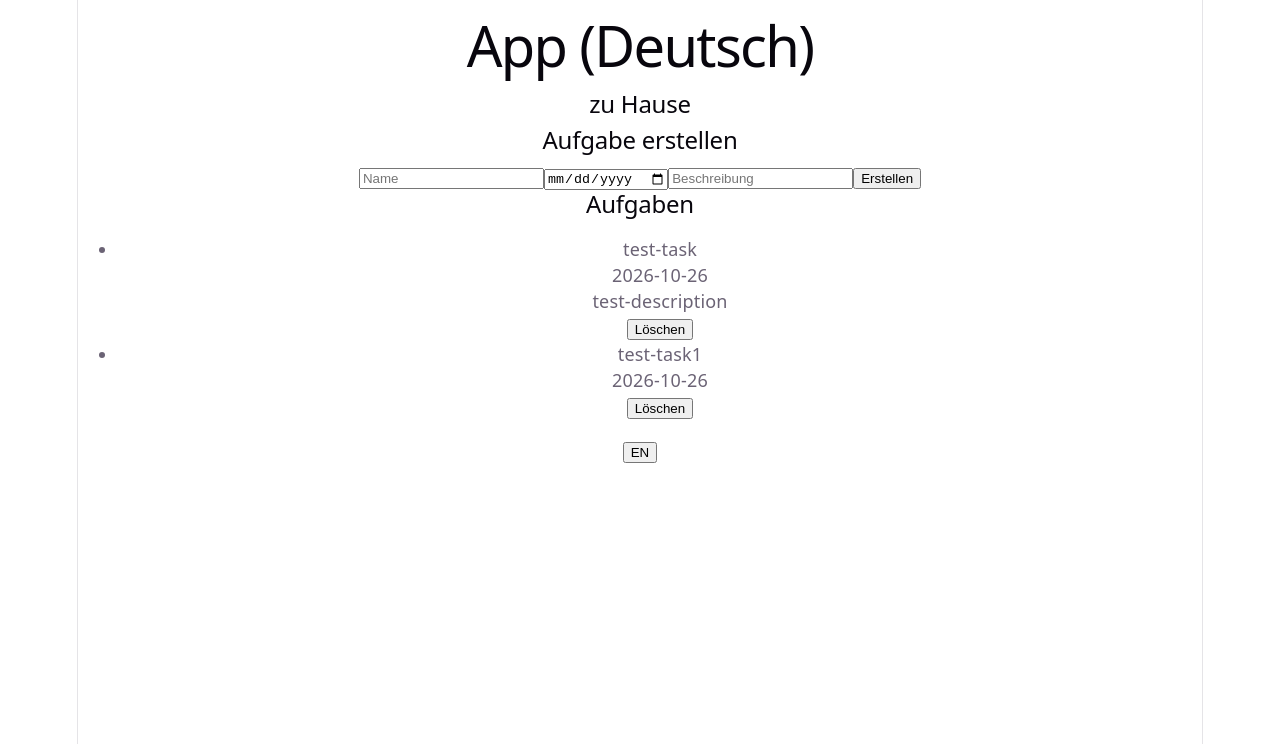
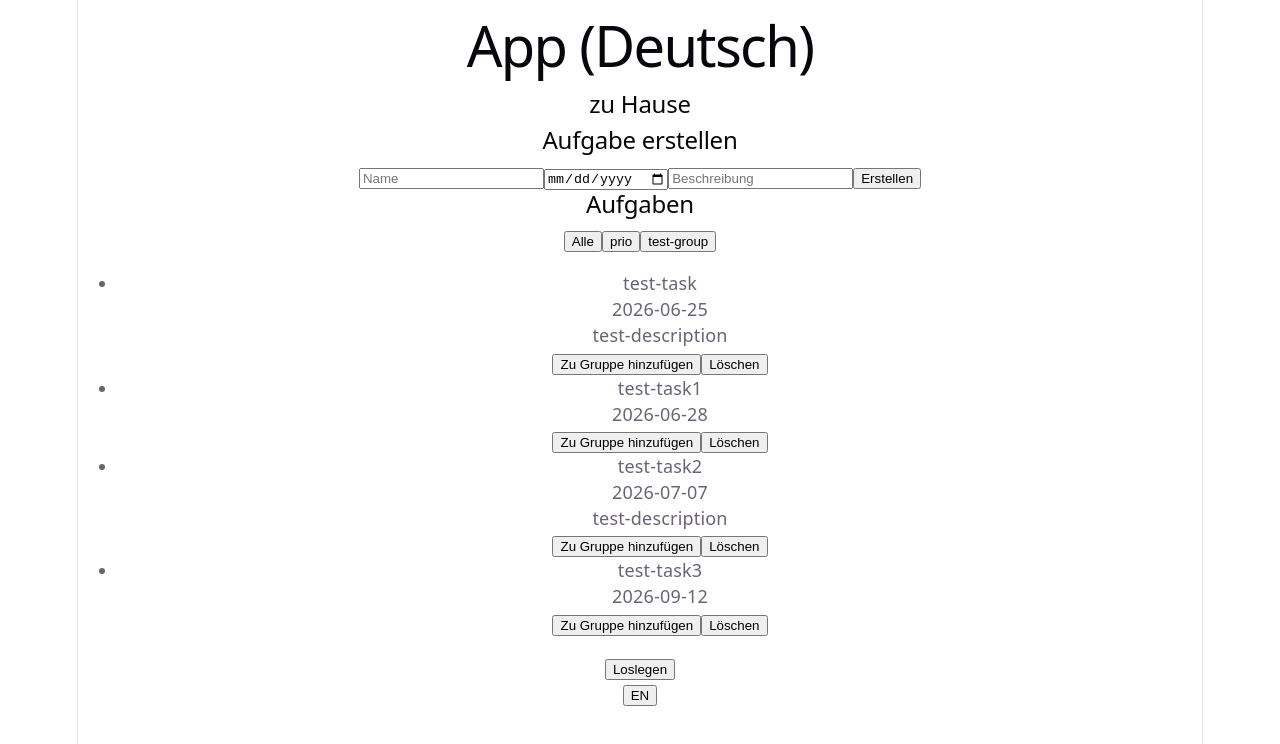
Before and after one commit to masekowsky-ee/quidey_react, a React (Vite) app: page / in a window 1280 px wide. Shown: the top 744 px of the page. Built offline with nearby package versions, Linux system fonts and the light colour scheme.

Commit message:
feat: enhance task management with group assignment functionality and UI updates

```diff
--- a/src/App.jsx
+++ b/src/App.jsx
@@ -8,17 +8,9 @@ import mockData from './components/mockData'
 function App(){
   const { t, language, setLanguage } = useTranslation();
 
-  const [tasks, setTasks] = useState([
-    {
-      name: 'test-task',
-      due: '2026-10-26',
-      description: 'test-description',
-    },{
-      name: 'test-task1',
-      due: '2026-10-26',
-      description: '',
-    },
-  ]);
+  const [groups, setGroups] = useState(mockData.groups);
+
+  const [tasks, setTasks] = useState(mockData.tasks);
   console.log(tasks);
   return (
     <div>
@@ -27,7 +19,7 @@ function App(){
         <h1>{[t('app'), ' ', t('langPar')]}</h1>
         <Profile />
       </div>
-      <Home t={t} tasks={tasks} setTasks={setTasks} />
+      <Home t={t} tasks={tasks} setTasks={setTasks} groups={groups} setGroups={setGroups} />
       <button onClick={()=>{setLanguage(language === 'de' ? 'en' : 'de')}}>
         {language === 'de' ? 'EN' : 'DE'}
       </button>
--- /dev/null
+++ b/src/components/StartSettingsContainer.jsx
@@ -0,0 +1,7 @@
+import React, { useState, useTransition } from 'react'
+
+const StartSettingsContainer = () => {
+
+}
+
+export default StartSettingsContainer;
--- a/src/components/TaskContainer.jsx
+++ b/src/components/TaskContainer.jsx
@@ -1,11 +1,18 @@
 import React, { useState } from 'react'
+import StartSettingsContainer from './StartSettingsContainer';
 
 export default function TaskContainer(props){
     console.log(props);
-    const {tasks, setTasks, t} = props;
+    const {tasks, setTasks, t, groups, setGroups} = props;
+
+    const [assignGroups, setAssignGroups] = useState(false);
+    const [groupToDisplay, setGroupToDisplay] = useState(tasks);
+    const [taskToAssign, setTaskToAssign] = useState(null);
 
     const [taskToEdit, setTaskToEdit] = useState(null);
     const [taskPropToEdit, setTaskPropToEdit] = useState(null);
+
+    const [showStartSettings, setShowStartSettings] = useState(false);
 
     const handleTaskDelete = (task) => {
         setTasks((prevTasks)=>{
@@ -31,11 +38,37 @@ export default function TaskContainer(props){
         setTaskPropToEdit(null);
     }
 
+    const handleAssignGroup = (task) => {
+        setAssignGroups(true);
+        setTaskToAssign(task);
+    }
+
+    const handleDisplayGroups = (group) => {
+        if(group === 'all'){
+            setGroupToDisplay(tasks);
+        } else {
+            const groupToBeAssigned = groups.find(g=>g.name===group);
+            setGroupToDisplay(groupToBeAssigned.tasks);
+        }
+    }
+
+    const handleAddToGroup = (groupName) => {
+        let updatedGroup = groups.find(g=>g.name === groupName);
+        updatedGroup.tasks.push(taskToAssign);
+        setGroups((prevGroups)=> prevGroups.map(pg => pg.name === groupName ? updatedGroup : pg));
+        setAssignGroups(false);
+    }
+
     return (
         <div>
+            {assignGroups &&<div style={{position:'absolute', zIndex:"1000", width: '100%', height: 'auto', backgroundColor:'black', display: 'flex', flexDirection: 'column'}}>
+                {groups.map((group)=>(<button key={group.name} style={{margin: '10px'}} onClick={()=>{handleAddToGroup(group.name)}}>{group.name}</button>))}
+            </div>}
             <h2>{t('taskContainer')}</h2>
+            <button onClick={()=>{handleDisplayGroups('all')}}>{t('all')}</button>
+            {groups.map((group)=>(<button key={group.name + 'DisplayBtn'} onClick={()=>{handleDisplayGroups(group.name)}}>{group.name}</button>))}
             <ul>
-            {tasks.map((task)=>(
+            {groupToDisplay.map((task)=>(
                 <li key={task['name']}>
                     {
                         taskToEdit?.name === task.name && taskPropToEdit === 'name'
@@ -60,11 +93,13 @@ export default function TaskContainer(props){
                             {task['description']}
                         </p>
                     }
-
+                    <button onClick={()=>{handleAssignGroup(task)}}>{t('assignGroup')}</button>
                     <button onClick={() => handleTaskDelete(task)}>{t('taskDeleteBtn')}</button>
                 </li>
             ))}
             </ul>
+            <button onClick={()=>{setShowStartSettings(true)}}>{t('start')}</button>
+            {showStartSettings && <startSettingsContainer />}
         </div>
     );
 }
--- a/src/components/TaskForm.jsx
+++ b/src/components/TaskForm.jsx
@@ -12,6 +12,7 @@ export default function TaskForm(props){
                 name: e.target[0].value,
                 due: e.target[1].value,
                 description: e.target[2].value,
+                groups: [],
             }
         ]);
         console.log('submitted: ' + e.target[0].value + ' ' + e.target[1].value + ' ' + e.target[2].value);
--- a/src/components/home.jsx
+++ b/src/components/home.jsx
@@ -9,7 +9,7 @@ export default function Home(props){
         <div>
             <h2>{props.t('home')}</h2>
             <TaskForm setTasks={props.setTasks} t={props.t} />
-            <TaskContainer tasks={props.tasks} setTasks={props.setTasks} t={props.t} />
+            <TaskContainer tasks={props.tasks} setTasks={props.setTasks} t={props.t} groups={props.groups} setGroups={props.setGroups} />
         </div>
     );
 }
--- a/src/components/mockData.js
+++ b/src/components/mockData.js
@@ -1,13 +1,40 @@
+import { describe } from "vitest";
+
 const mockData = {
     tasks:[
         {
             name: 'test-task',
-            due: 'test-due-date',
+            due: '2026-06-25',
+            description: 'test-description',
+            groups: [],
         },{
             name: 'test-task1',
-            due: 'test-due-date1',
+            due: '2026-06-28',
+            description: '',
+            groups: [],
+        },{
+            name: 'test-task2',
+            due: '2026-07-07',
+            description: 'test-description',
+            groups: [],
+        },{
+            name: 'test-task3',
+            due: '2026-09-12',
+            description: '',
+            groups: [],
         },
     ],
+    groups: [
+        {name: 'prio', tasks: [
+            {
+                name: 'test-task3',
+                due: '2026-09-12',
+                description: '',
+                groups: [],
+            }
+        ]},
+        {name: 'test-group', tasks: []},
+    ]
 }
 
 export default mockData;
--- a/src/i18n/translations.js
+++ b/src/i18n/translations.js
@@ -12,6 +12,9 @@ const translations = {
         taskName: 'Name',
         dueDate: 'Fälligkeitsdatum',
         taskDeleteBtn: 'Löschen',
+        assignGroup: 'Zu Gruppe hinzufügen',
+        all: 'Alle',
+        start: 'Loslegen',
     },
     en: {
         app: 'App',
@@ -26,6 +29,9 @@ const translations = {
         taskName: 'Name',
         dueDate: 'Due Date',
         taskDeleteBtn: 'Delete',
+        assignGroup: 'Assign to Group',
+        all: 'All',
+        start: 'Start',
     }
 }
 
```
